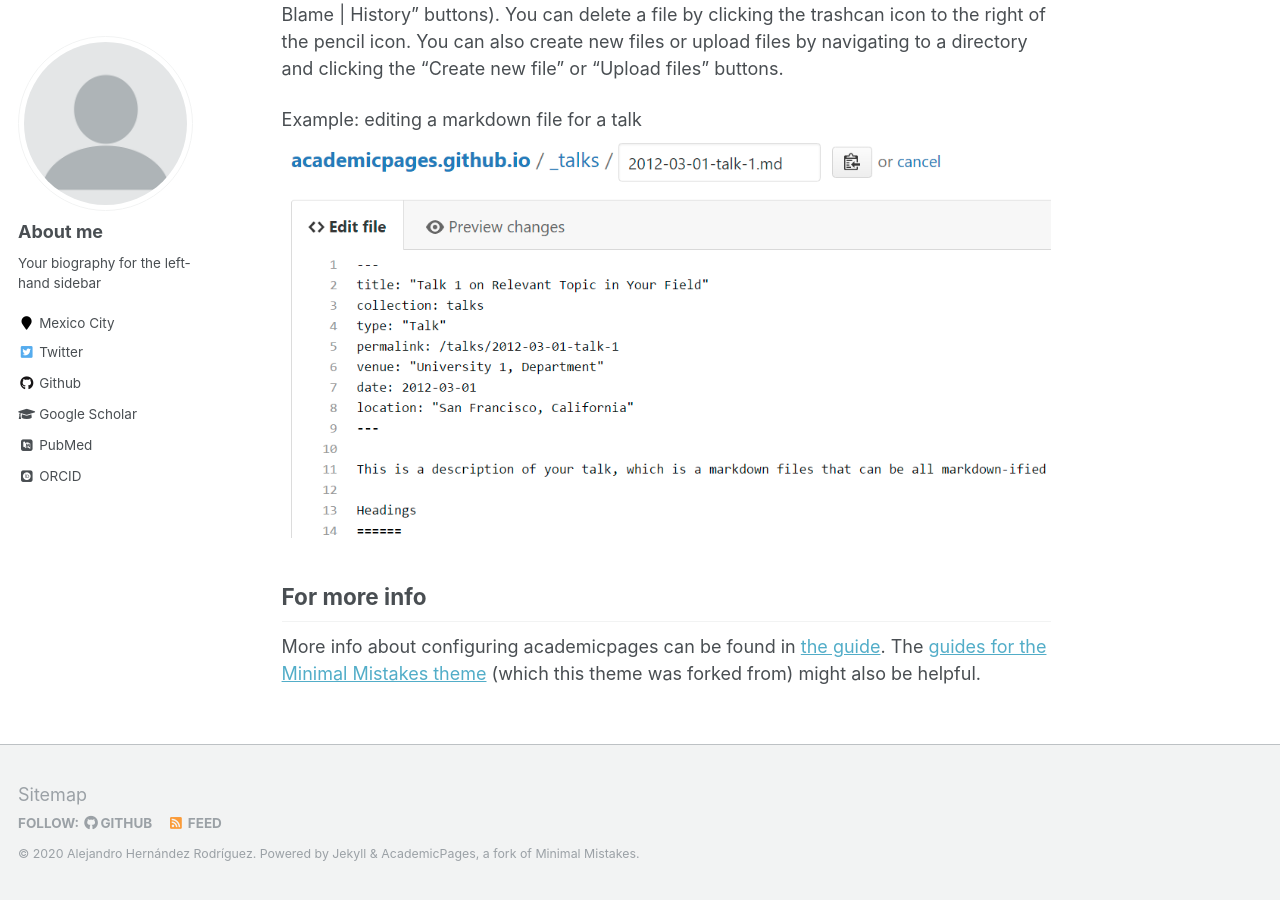
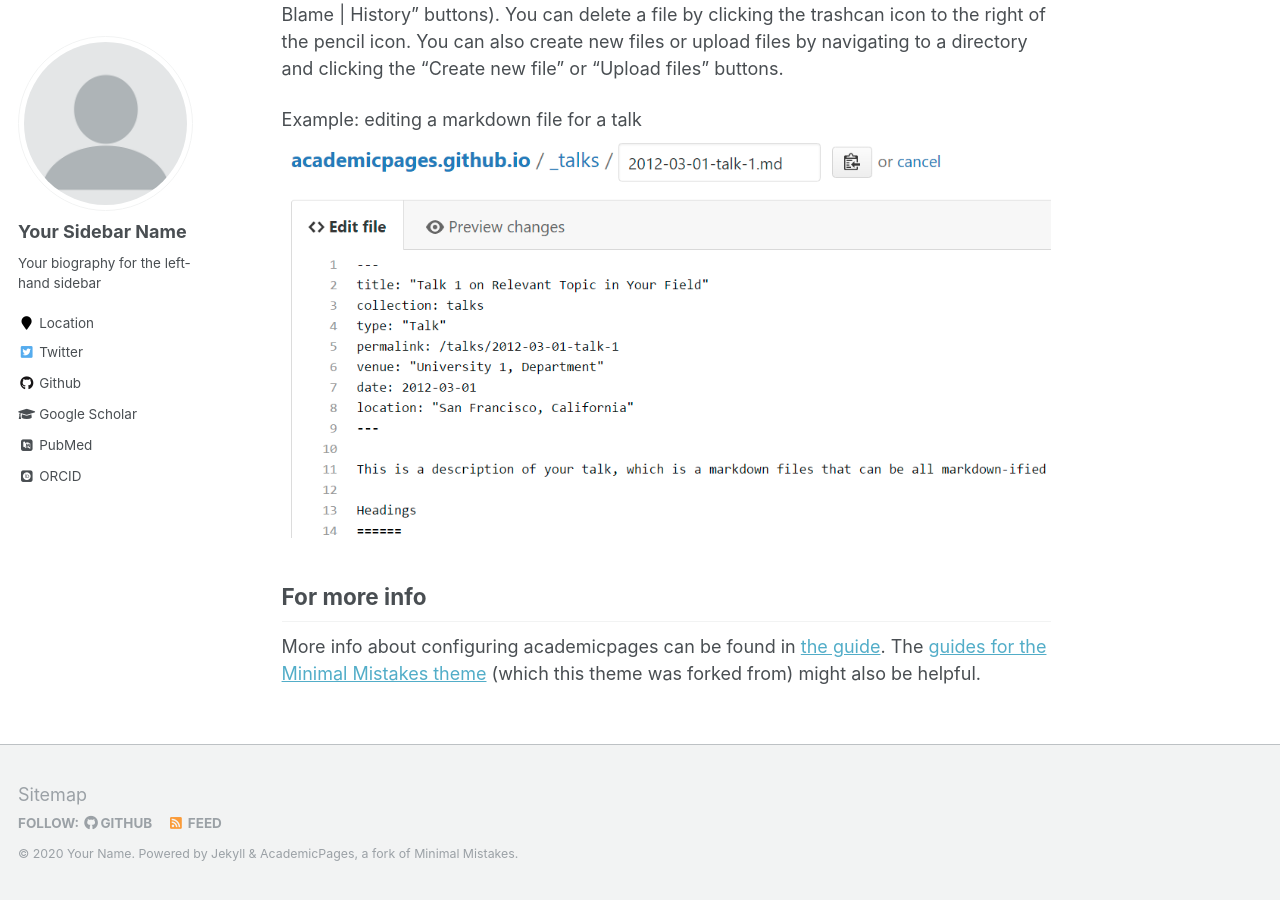
Before and after one commit to roher1727/roher1727.github.io, a Jekyll site: the page built from _pages/about.md, in a window 1280 px wide and 900 px high, scrolled down 2463 px. Built offline with Jekyll 4.4.1, drawn with Linux system fonts in a browser that asks for light colours; some web fonts are replaced.

```diff
--- a/_config.yml
+++ b/_config.yml
@@ -9,11 +9,11 @@
 locale                   : "en-US"
 title                    : "Your Name / Site Title"
 title_separator          : "-"
-name                     : &name "Alejandro Hernández Rodríguez"
-description              : &description ""
-url                      : https://https://roher1727.github.io/ # the base hostname & protocol for your site e.g. "https://mmistakes.github.io"
+name                     : &name "Your Name"
+description              : &description "personal description"
+url                      : https://academicpages.github.io # the base hostname & protocol for your site e.g. "https://mmistakes.github.io"
 baseurl                  : "" # the subpath of your site, e.g. "/blog"
-repository               : "roher1727/roher1727.github.io"
+repository               : "academicpages/academicpages.github.io"
 teaser                   :  # filename of teaser fallback teaser image placed in /images/, .e.g. "500x300.png"
 breadcrumbs              : false # true, false (default)
 words_per_minute         : 160
@@ -80,10 +80,10 @@ analytics:
 
 # Site Author
 author:
-  name             : "About me"
+  name             : "Your Sidebar Name"
   avatar           : "profile.png"
   bio              : "Your biography for the left-hand sidebar"
-  location         : "Mexico City"
+  location         : "Location"
   employer         :
   pubmed           : "https://www.ncbi.nlm.nih.gov/pubmed/?term=john+snow"
   googlescholar    : "http://yourfullgooglescholarurl.com"
```
